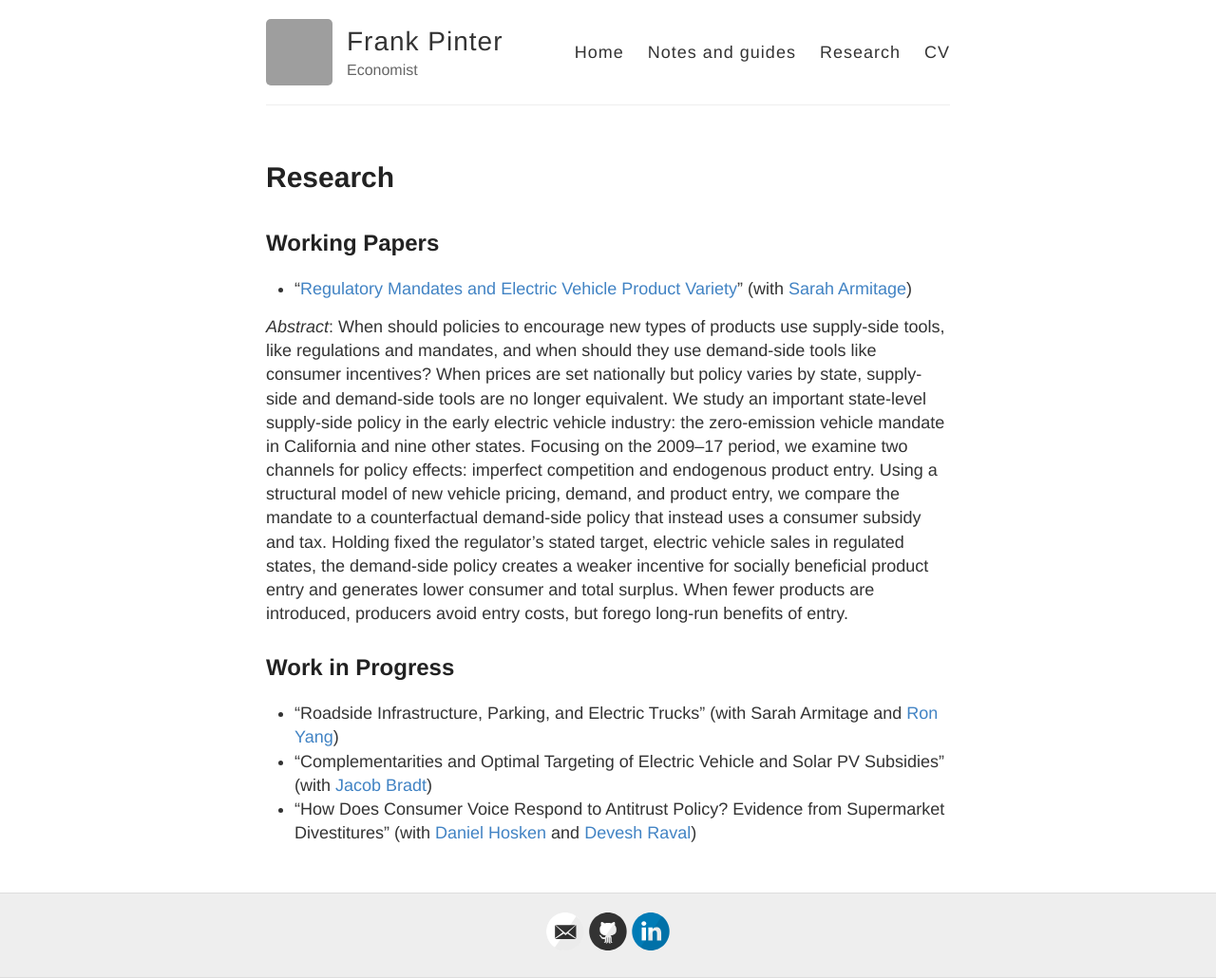
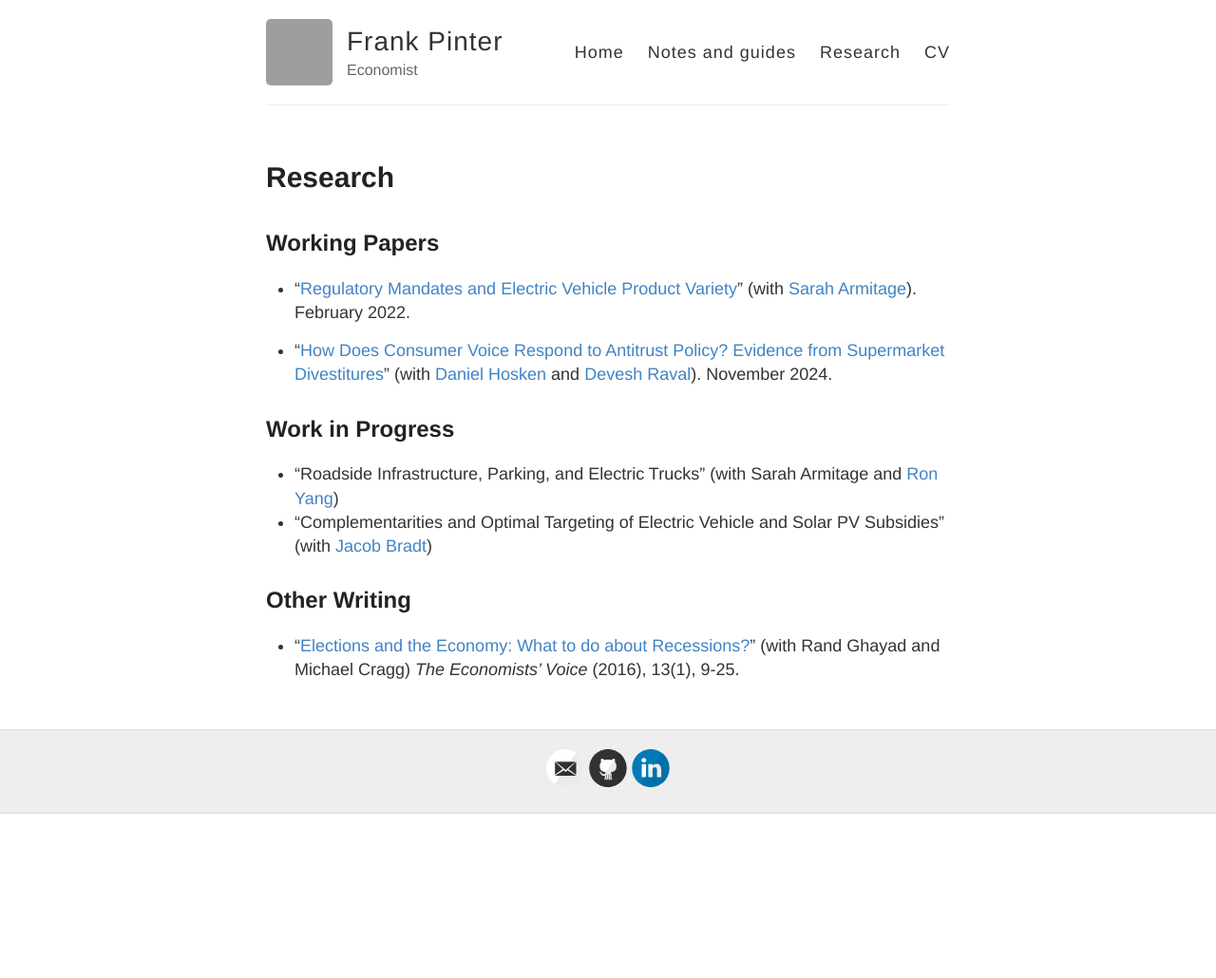
Before and after one commit to fpinter/fpinter.github.io, a Jekyll site: the page built from research.md, in a window 1280 px wide. Shown: the whole page at 95% size. Built offline with Jekyll 4.4.1, drawn with Linux system fonts in a browser that asks for light colours; after the commit the page ends 900 px from its top, so only the background shows below that; grey boxes are pictures that could not be loaded.

Commit message:
Reorganize/update

```diff
--- a/research.md
+++ b/research.md
@@ -5,12 +5,15 @@ title: Research
 
 ## Working Papers
 
-* "[Regulatory Mandates and Electric Vehicle Product Variety](https://www.frankpinter.com/Pinter_JMP.pdf)" (with [Sarah Armitage](https://www.sarah-armitage.com/))
+* "[Regulatory Mandates and Electric Vehicle Product Variety](https://www.frankpinter.com/Pinter_JMP.pdf)" (with [Sarah Armitage](https://www.sarah-armitage.com/)). February 2022.
 
-*Abstract*: When should policies to encourage new types of products use supply-side tools, like regulations and mandates, and when should they use demand-side tools like consumer incentives? When prices are set nationally but policy varies by state, supply-side and demand-side tools are no longer equivalent. We study an important state-level supply-side policy in the early electric vehicle industry: the zero-emission vehicle mandate in California and nine other states. Focusing on the 2009--17 period, we examine two channels for policy effects: imperfect competition and endogenous product entry. Using a structural model of new vehicle pricing, demand, and product entry, we compare the mandate to a counterfactual demand-side policy that instead uses a consumer subsidy and tax. Holding fixed the regulator's stated target, electric vehicle sales in regulated states, the demand-side policy creates a weaker incentive for socially beneficial product entry and generates lower consumer and total surplus. When fewer products are introduced, producers avoid entry costs, but forego long-run benefits of entry.
+* "[How Does Consumer Voice Respond to Antitrust Policy? Evidence from Supermarket Divestitures](https://deveshraval.github.io/voiceAntitrust.pdf)" (with [Daniel Hosken](https://www.ftc.gov/about-ftc/commissioners-staff/daniel-s-hosken) and [Devesh Raval](https://www.devesh-raval.com/)). November 2024.
 
 ## Work in Progress
 
 * "Roadside Infrastructure, Parking, and Electric Trucks" (with Sarah Armitage and [Ron Yang](https://www.rnyang.net/))
 * "Complementarities and Optimal Targeting of Electric Vehicle and Solar PV Subsidies" (with [Jacob Bradt](https://jacobbradt.com/))
-* "How Does Consumer Voice Respond to Antitrust Policy? Evidence from Supermarket Divestitures" (with [Daniel Hosken](https://www.ftc.gov/about-ftc/commissioners-staff/daniel-s-hosken) and [Devesh Raval](https://www.devesh-raval.com/))
+
+## Other Writing
+
+* "[Elections and the Economy: What to do about Recessions?](https://doi.org/10.1515/ev-2016-0007)" (with Rand Ghayad and Michael Cragg) *The Economists' Voice* (2016), 13(1), 9-25.
```
Also changed, not shown: index.md (+3 -3 lines).
